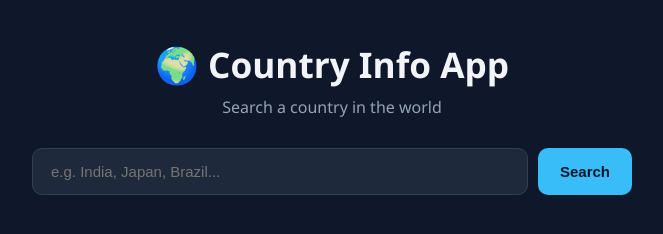
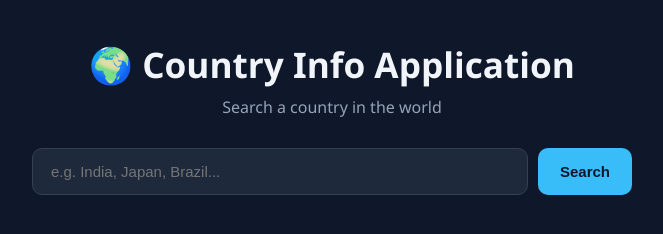
Before and after one commit to Shashank8205/country-info-app, a website: page index.html in a window 1280 px wide. Shown: the whole page, without its empty margins (308-971 px from the left). Drawn offline with Linux system fonts and the light colour scheme.

Commit message:
application changed

```diff
--- a/index.html
+++ b/index.html
@@ -8,7 +8,7 @@
 <body>
 
   <div class="container">
-    <h1>🌍 Country Info App</h1>
+    <h1>🌍 Country Info Application</h1>
     <p class="subtitle">Search a country in the world</p>
 
     <div class="search-box">
```
